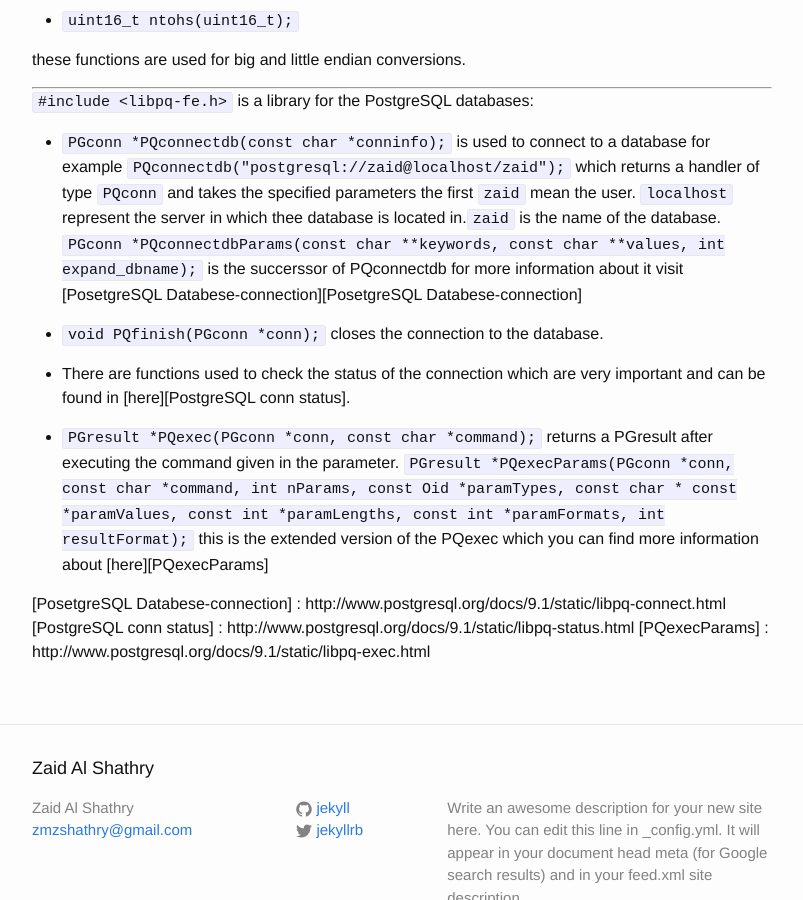
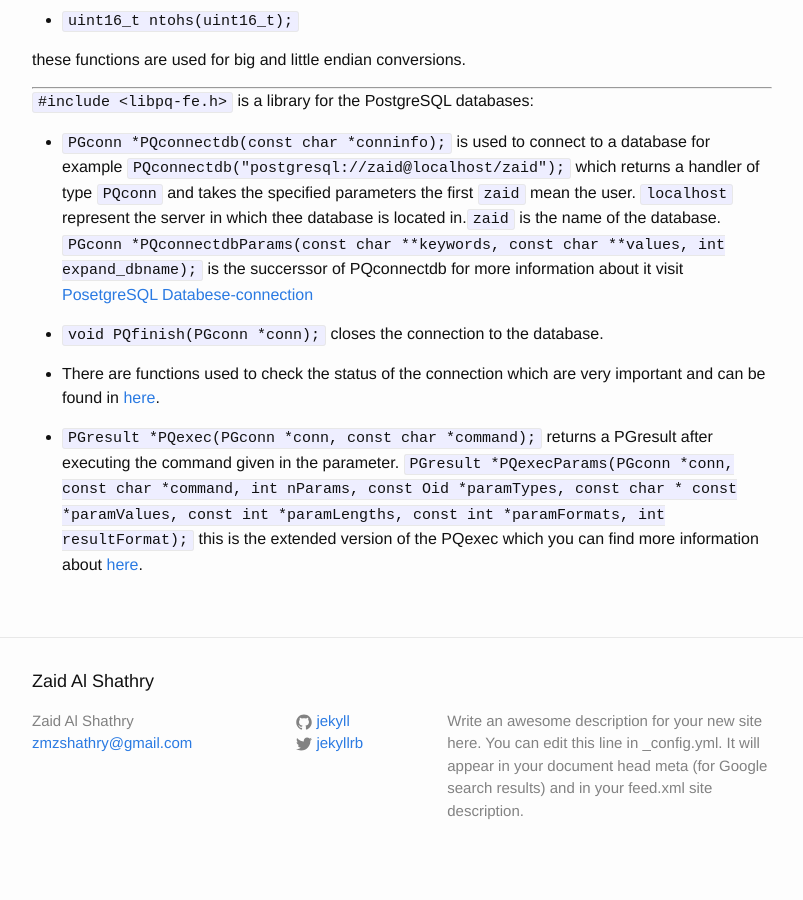
Before and after one commit to zaidmsh/zaid.github.io, a Jekyll site: the page built from _posts/2016-02-28-Cprogramming.markdown, in a window 1280 px wide and 900 px high, scrolled down 1039 px. Shown: the whole window, without its empty margins (238-1041 px from the left). Built offline with Jekyll 4.4.1, drawn with Linux system fonts in a browser that asks for light colours.

Commit message:
update on the postgres lib

````diff
--- a/_posts/2016-02-28-Cprogramming.markdown
+++ b/_posts/2016-02-28-Cprogramming.markdown
@@ -71,10 +71,10 @@ these functions are used for big and little endian conversions.
                        const char * const *paramValues,
                        const int *paramLengths,
                        const int *paramFormats,
-                       int resultFormat);``` this is the extended version of the PQexec which you can find more information about [here][PQexecParams]
+                       int resultFormat);``` this is the extended version of the PQexec which you can find more information about [here][PQexecParams].
 
 
-[<sys/socket.h>]:http://pubs.opengroup.org/onlinepubs/7908799/xns/syssocket.h.html
-[PosetgreSQL Databese-connection] : http://www.postgresql.org/docs/9.1/static/libpq-connect.html
-[PostgreSQL conn status] : http://www.postgresql.org/docs/9.1/static/libpq-status.html
-[PQexecParams] : http://www.postgresql.org/docs/9.1/static/libpq-exec.html
+[<sys/socket.h>]: http://pubs.opengroup.org/onlinepubs/7908799/xns/syssocket.h.html
+[PosetgreSQL Databese-connection]: http://www.postgresql.org/docs/9.1/static/libpq-connect.html
+[PostgreSQL conn status]: http://www.postgresql.org/docs/9.1/static/libpq-status.html
+[PQexecParams]: http://www.postgresql.org/docs/9.1/static/libpq-exec.html
````
